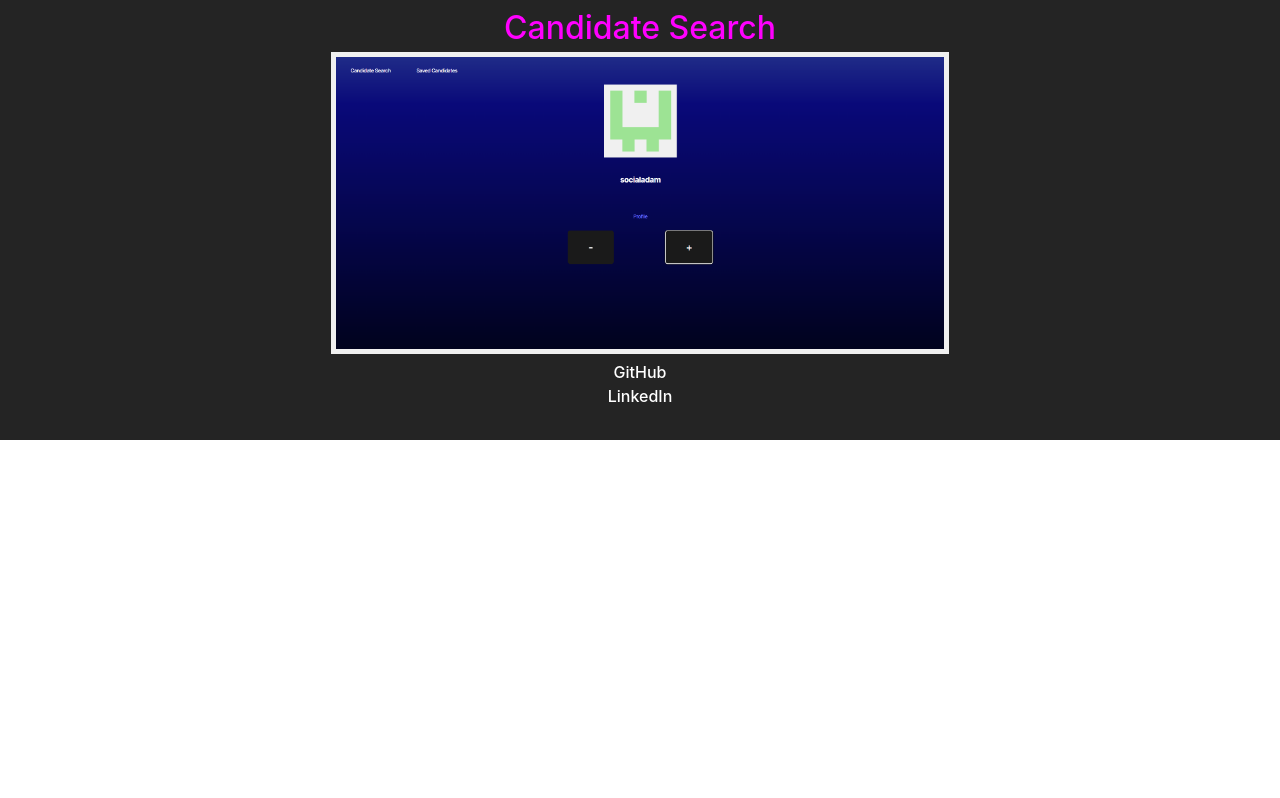
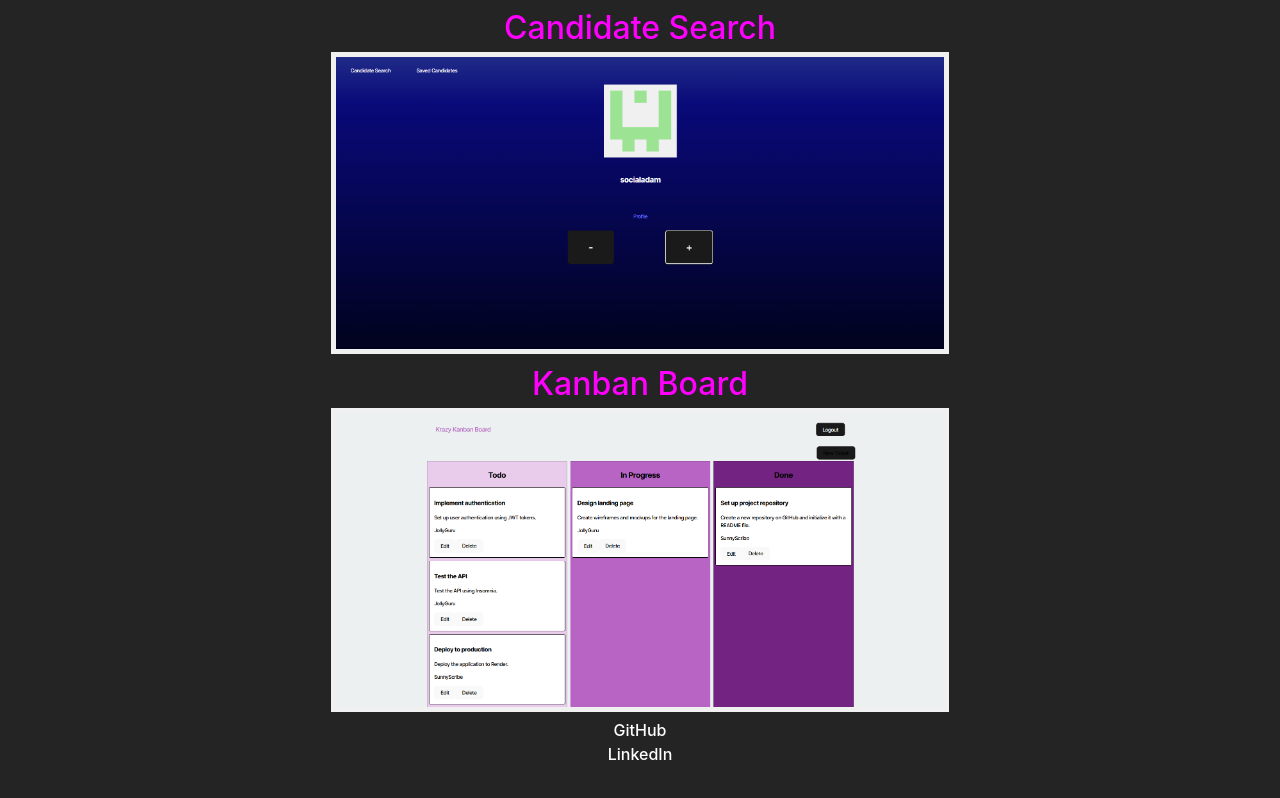
Before and after one commit to ElBoyTM/React-Portfolio, a React (Vite) app in the folder Develop/: page /Portfolio in a window 1280 px wide. Shown: the part 2931-3729 px from the top of the page. Before the commit the page ends 3371 px from the top, so only its background shows below. Built offline with nearby package versions, Linux system fonts and the light colour scheme.

Commit message:
added kanban

```diff
--- a/Develop/src/components/Project.jsx
+++ b/Develop/src/components/Project.jsx
@@ -35,6 +35,11 @@ const projects = [
         name: "Candidate Search",
         image: "/photos/CandidateSearch.png",
         link: "https://github.com/ElBoyTM/Candidate-Search"
+    },
+    {
+        name: "Kanban Board",
+        image: "/photos/Kanban.png",
+        link: "https://github.com/ElBoyTM/Kanban-Board"
     }
 ];
 
```
Also changed, not shown: Develop/public/photos/Kanban.png (added).
